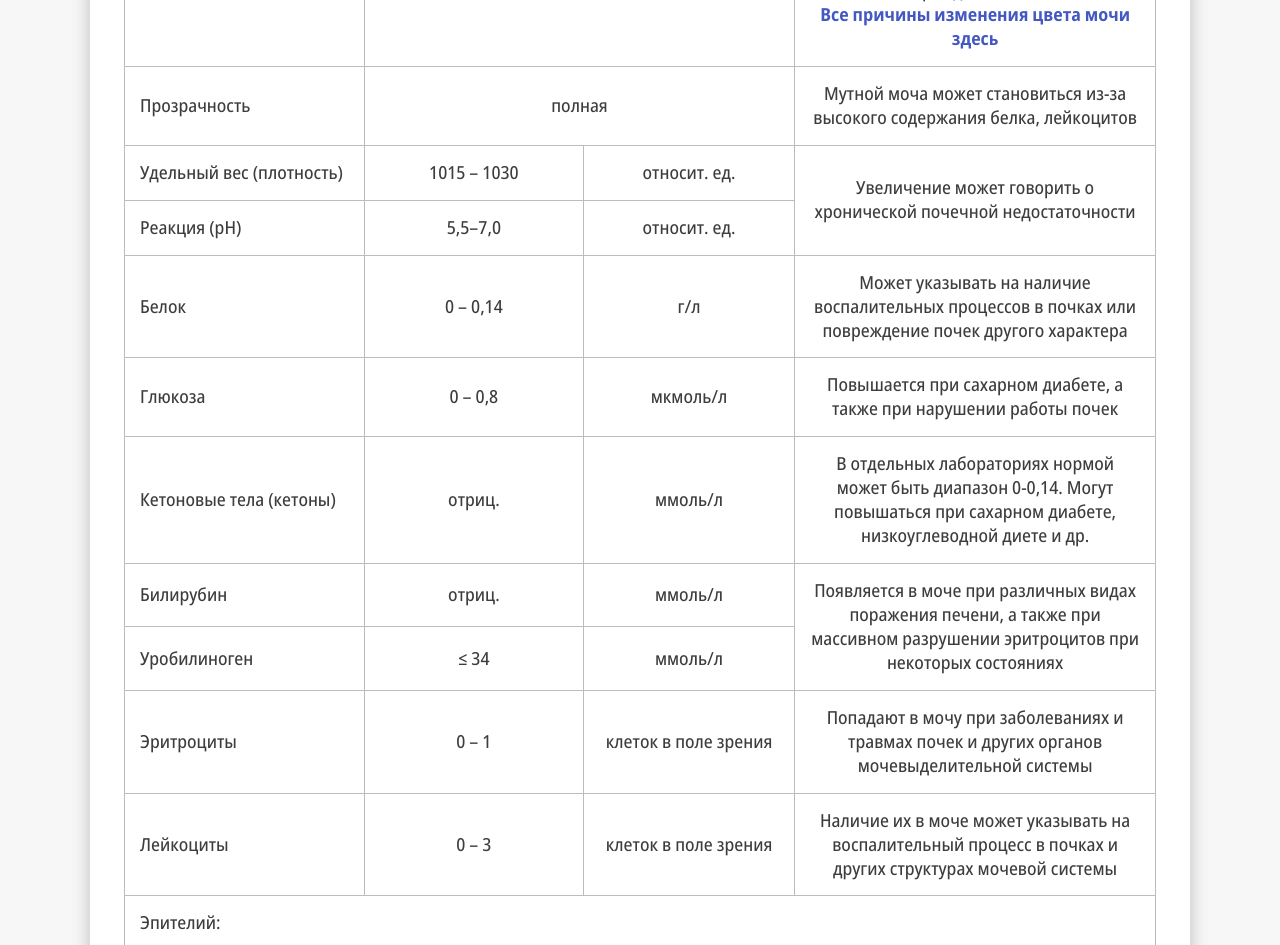
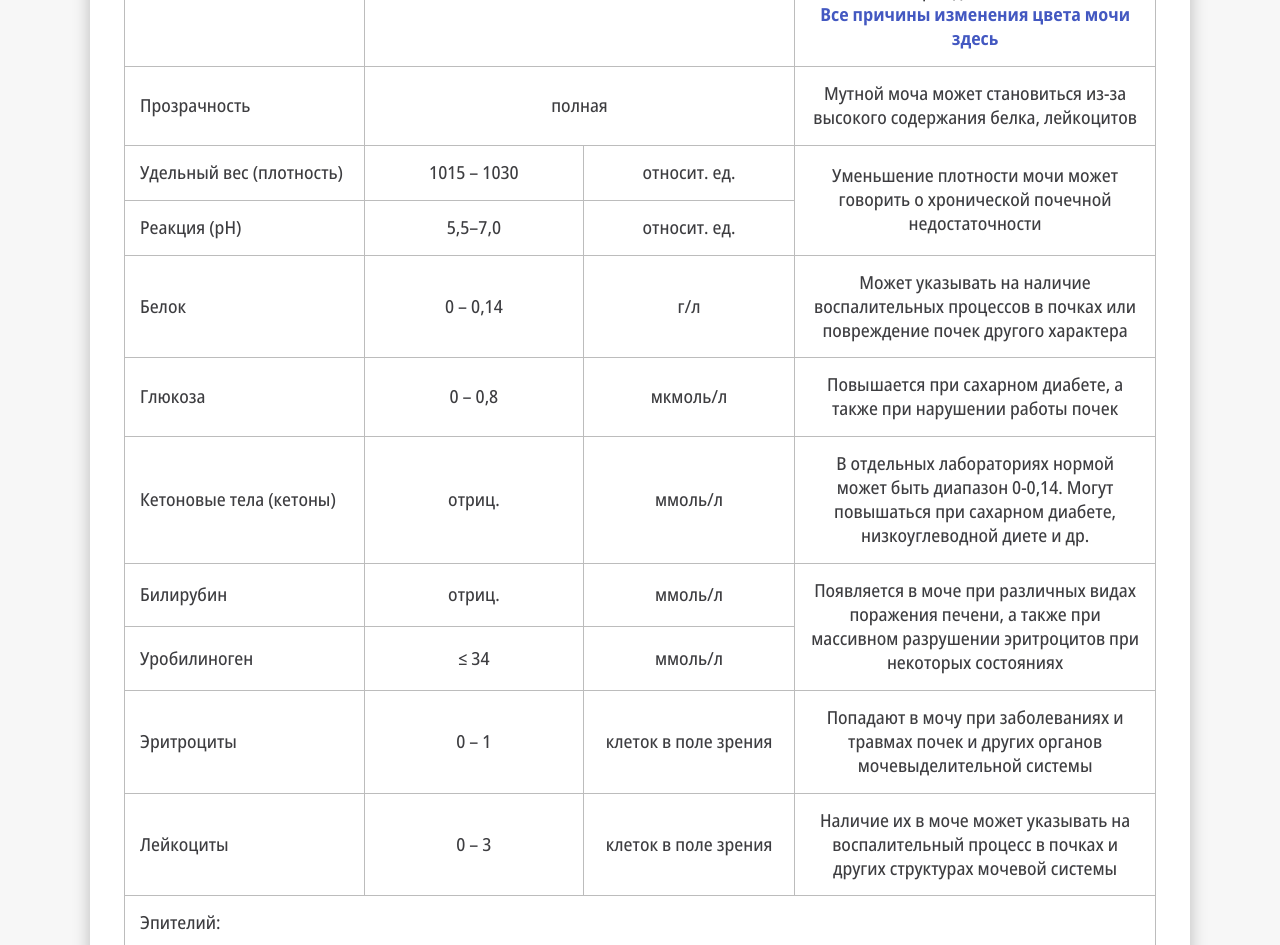
Before and after one commit to vadimvalid/pomogipochkam, a website: page article/podozreniya/normi.html in a window 1280 px wide. Shown: the part 2141-3086 px from the top of the page. Drawn offline with Linux system fonts and the light colour scheme.

Commit message:
update normi page

```diff
--- a/article/podozreniya/normi.html
+++ b/article/podozreniya/normi.html
@@ -334,8 +334,8 @@
                   <td>1015 – 1030</td>
                   <td>относит. ед.</td>
                   <td rowspan="2">
-                    Увеличение может говорить о хронической почечной
-                    недостаточности
+                    Уменьшение плотности мочи может говорить о хронической
+                    почечной недостаточности
                   </td>
                 </tr>
                 <tr>
```
